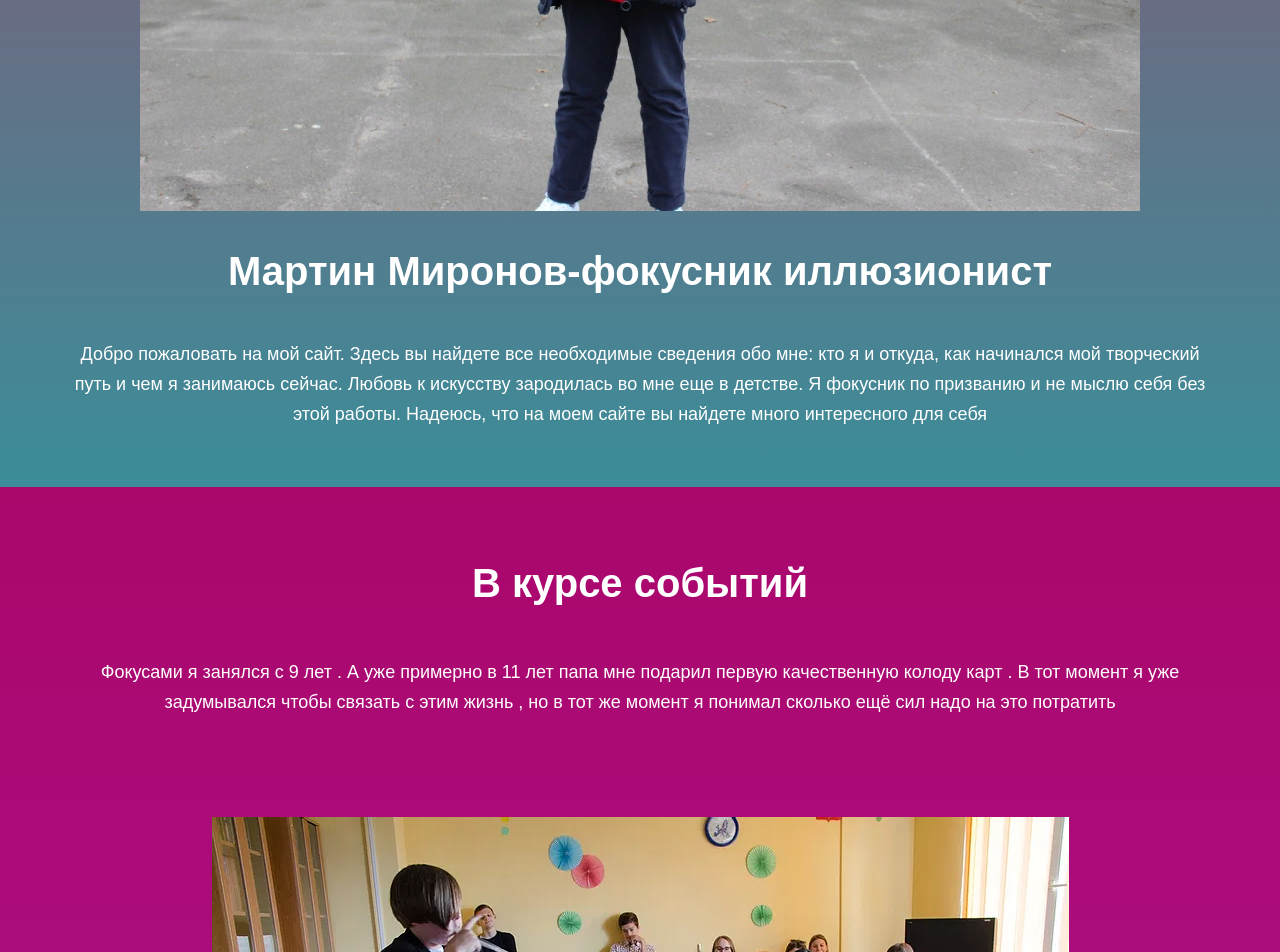
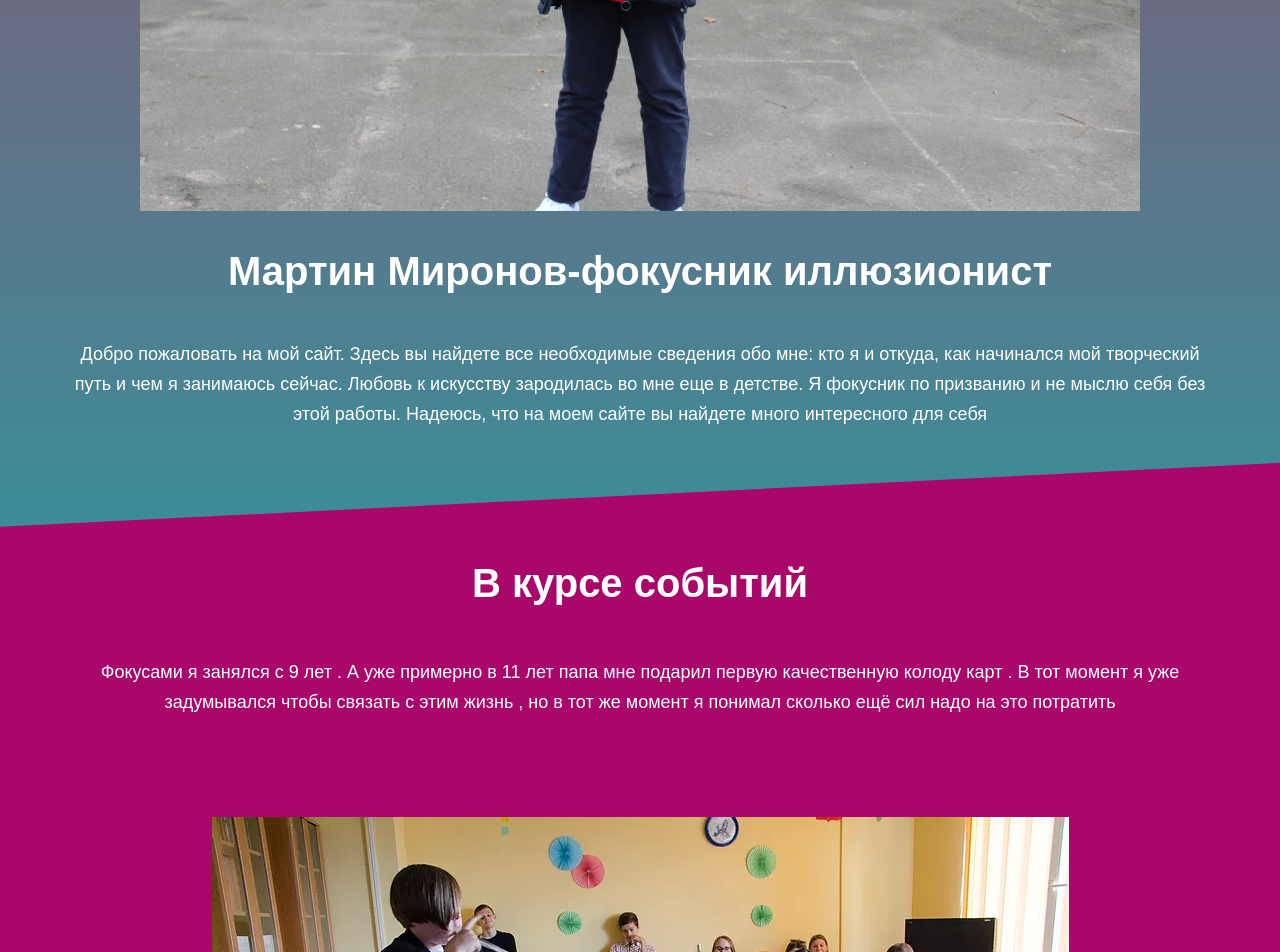
Before and after one commit to 17Sergey/magician, a plain HTML site: page index.html in a window 1280 px wide. Shown: the part 610-1562 px from the top of the page. Drawn offline with Linux system fonts and the light colour scheme.

Commit message:
Cut block feature

```diff
--- a/style.css
+++ b/style.css
@@ -84,8 +84,10 @@ p {
 }
 .main {
     background-color: #26282d;
-    padding: 80px 0 40px 0;
+    padding: 80px 0 80px 0;
     background: linear-gradient(to bottom, #aa4b6b, #6b6b83, #3b8d99);
+    clip-path: polygon(0 0, 100% 0, 100% calc(100% - 5vw), 0 100%);
+    margin-bottom: -10%;
 }
 .main__inner {
     display: flex;
@@ -100,9 +102,8 @@ p {
     height: auto;
 }
 .info {
-    background-color: #811f74;
-    background: linear-gradient(to bottom, #AA076B, #b11cae);
-    padding: 40px 0 0 0;
+    background-color: #AA076B;
+    padding: 10% 0 0 0;
 }
 .info__inner {
     display: flex;
```
